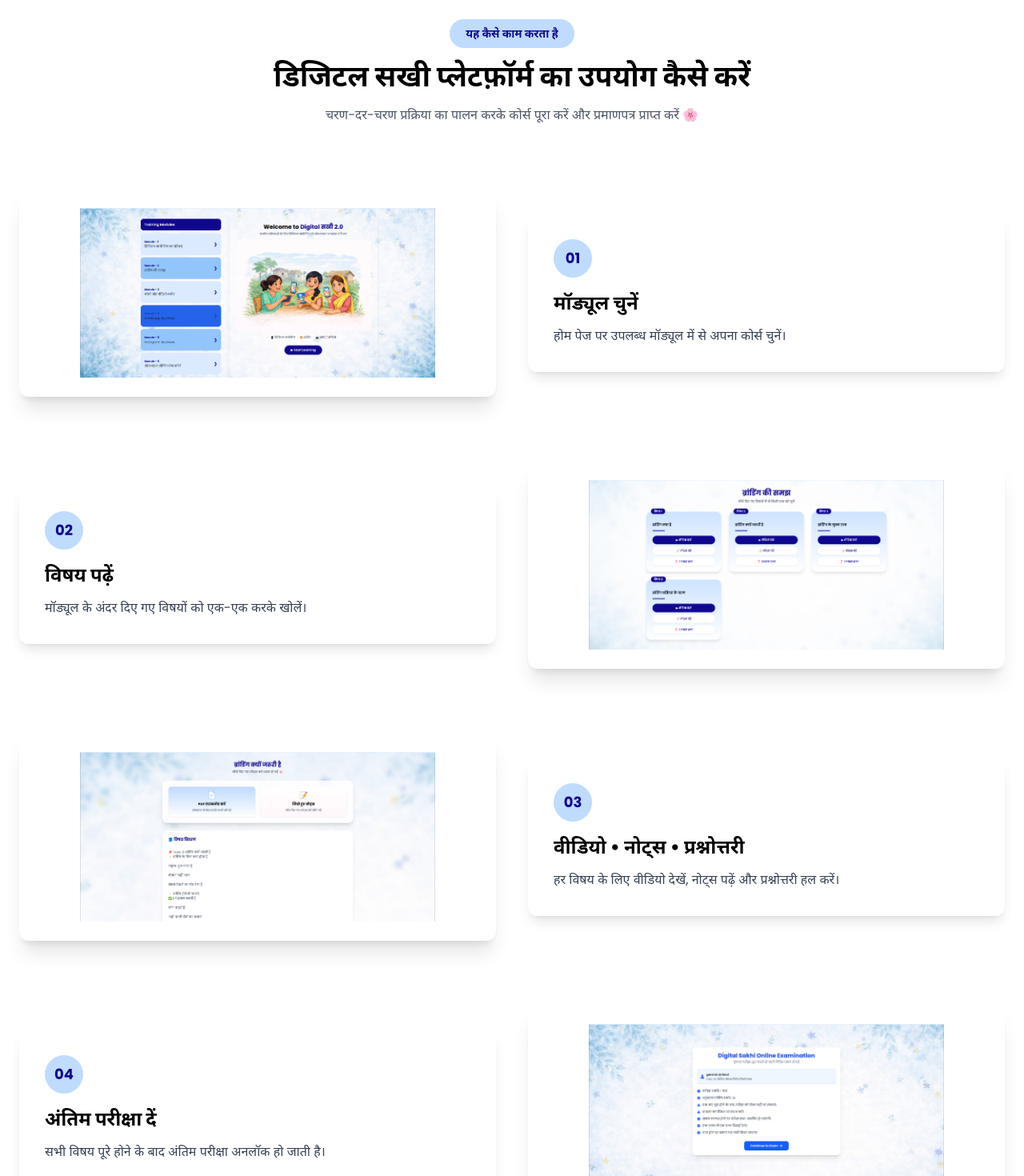
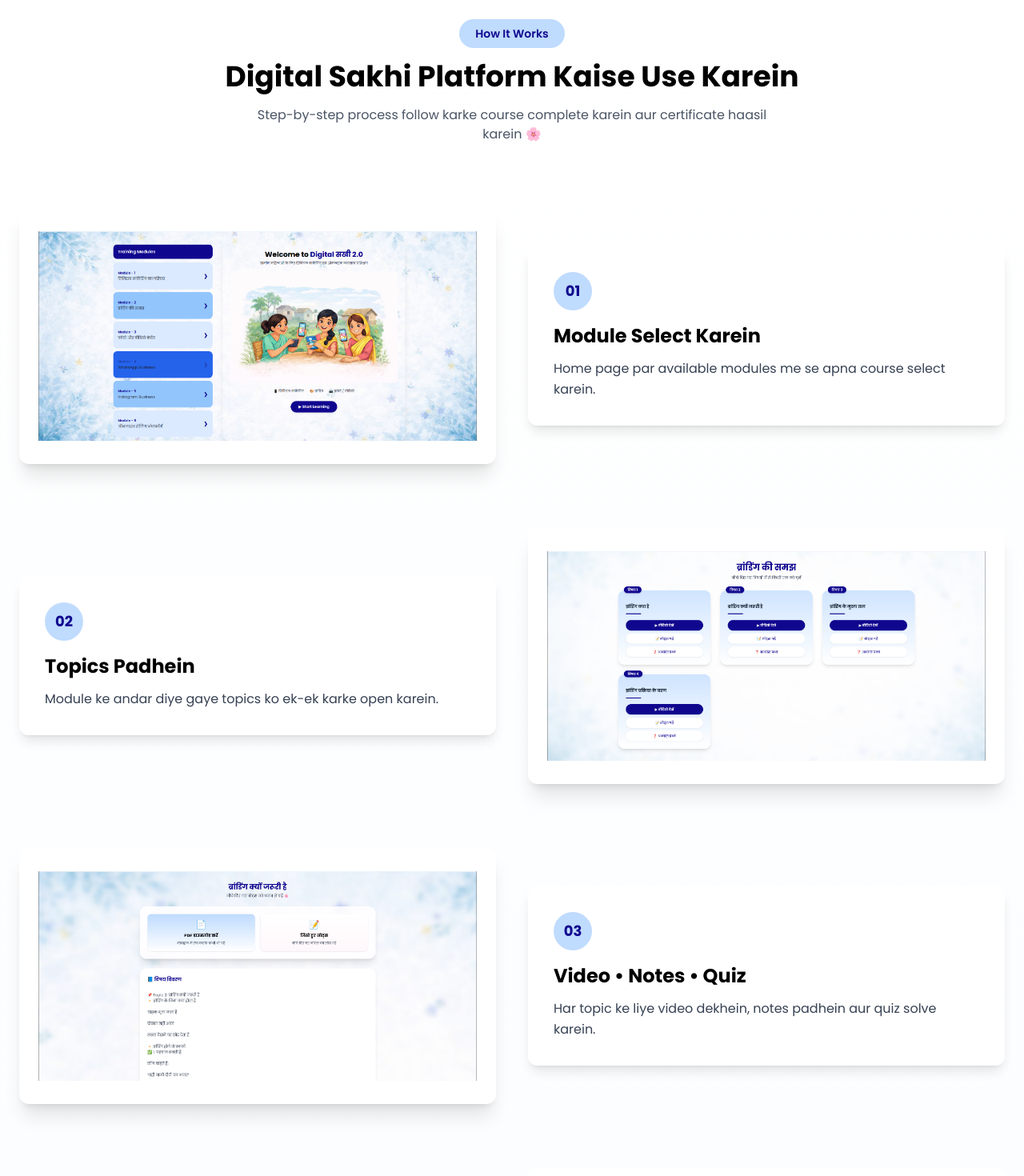
Before and after one commit to rajeevika-hub/digital-sakhi-2.1, a React (Vite) app: page / in a window 1280 px wide. Shown: the part 2600-4070 px from the top of the page at 80% size. Built offline with nearby package versions, Linux system fonts and the light colour scheme.

Commit message:
Update HowToUse.jsx

```diff
--- a/src/components/HowToUse.jsx
+++ b/src/components/HowToUse.jsx
@@ -2,32 +2,32 @@
   const steps = [
     {
       step: "01",
-      title: "मॉड्यूल चुनें",
-      desc: "होम पेज पर उपलब्ध मॉड्यूल में से अपना कोर्स चुनें।",
+      title: "Module Select Karein",
+      desc: "Home page par available modules me se apna course select karein.",
       img: "/how/module.png",
     },
     {
       step: "02",
-      title: "विषय पढ़ें",
-      desc: "मॉड्यूल के अंदर दिए गए विषयों को एक-एक करके खोलें।",
+      title: "Topics Padhein",
+      desc: "Module ke andar diye gaye topics ko ek-ek karke open karein.",
       img: "/how/topics.png",
     },
     {
       step: "03",
-      title: "वीडियो • नोट्स • प्रश्नोत्तरी",
-      desc: "हर विषय के लिए वीडियो देखें, नोट्स पढ़ें और प्रश्नोत्तरी हल करें।",
+      title: "Video • Notes • Quiz",
+      desc: "Har topic ke liye video dekhein, notes padhein aur quiz solve karein.",
       img: "/how/learn.png",
     },
     {
       step: "04",
-      title: "अंतिम परीक्षा दें",
-      desc: "सभी विषय पूरे होने के बाद अंतिम परीक्षा अनलॉक हो जाती है।",
+      title: "Final Test Dein",
+      desc: "Sab topics complete hone ke baad final test unlock hota hai.",
       img: "/how/test.png",
     },
     {
       step: "05",
-      title: "प्रमाणपत्र प्राप्त करें",
-      desc: "अंतिम परीक्षा उत्तीर्ण करने पर तुरंत प्रमाणपत्र डाउनलोड करें।",
+      title: "Certificate Paayein",
+      desc: "Final test pass karne par turant certificate download karein.",
       img: "/how/certificate.png",
     },
   ];
@@ -35,7 +35,7 @@
   return (
     <section id="how" className="py-24 relative overflow-hidden">
       {/* soft bg */}
-      <div className="absolute opacity-25 inset-0 bg-linear-to-b from-white to-var(--secondary-color)/30"></div>
+      <div className="absolute opacity-25 inset-0 bg-linear-to-b  from-white to-[var(--secondary-color)]/30"></div>
 
       <div className="relative max-w-7xl mx-auto px-6">
 
@@ -48,16 +48,16 @@
               color: "var(--primary-color)",
             }}
           >
-            यह कैसे काम करता है
+            How It Works
           </span>
 
           <h2 className="text-3xl md:text-4xl font-extrabold">
-            डिजिटल सखी प्लेटफ़ॉर्म का उपयोग कैसे करें
+            Digital Sakhi Platform Kaise Use Karein
           </h2>
 
           <p className="mt-4 text-gray-600 max-w-2xl mx-auto">
-            चरण-दर-चरण प्रक्रिया का पालन करके कोर्स पूरा करें
-            और प्रमाणपत्र प्राप्त करें 🌸
+            Step-by-step process follow karke course complete karein
+            aur certificate haasil karein 🌸
           </p>
         </div>
 
@@ -76,7 +76,7 @@
                   <img
                     src={item.img}
                     alt={item.title}
-                    className="w-full overflow-hidden rounded-2xl h-65 md:h-65 object-contain p-6"
+                    className="w-full overflow-hidden rounded-2xl h-[260px] md:h-[320px] object-contain p-6"
                   />
                 </div>
               </div>
```
